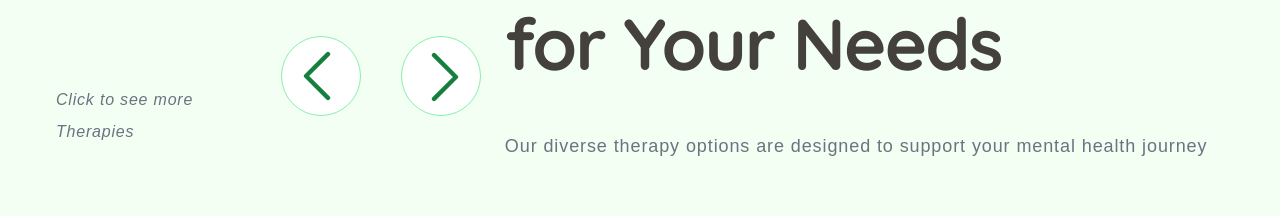
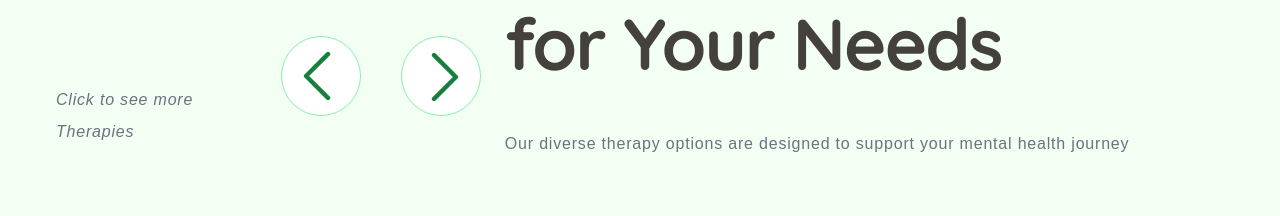
Before and after one commit to Quincy-Fer/Harmony-Therapy-Website, a React (Vite) app: page / in a window 1280 px wide. Shown: the part 1760-1976 px from the top of the page. Built offline with nearby package versions, Linux system fonts and the light colour scheme.

Commit message:
test commit

```diff
--- a/src/Sections/Therapies.jsx
+++ b/src/Sections/Therapies.jsx
@@ -87,7 +87,7 @@ const Therapies = () => {
             Tailored Therapies for Your Needs
           </h2>
           <p
-            className="font-nunito text-lg text-gray-500 tracking-wider leading-loose
+            className="font-nunito text-base text-gray-500 tracking-wider leading-loose
           mt-10 "
           >
             Our diverse therapy options are designed to support your mental
```
